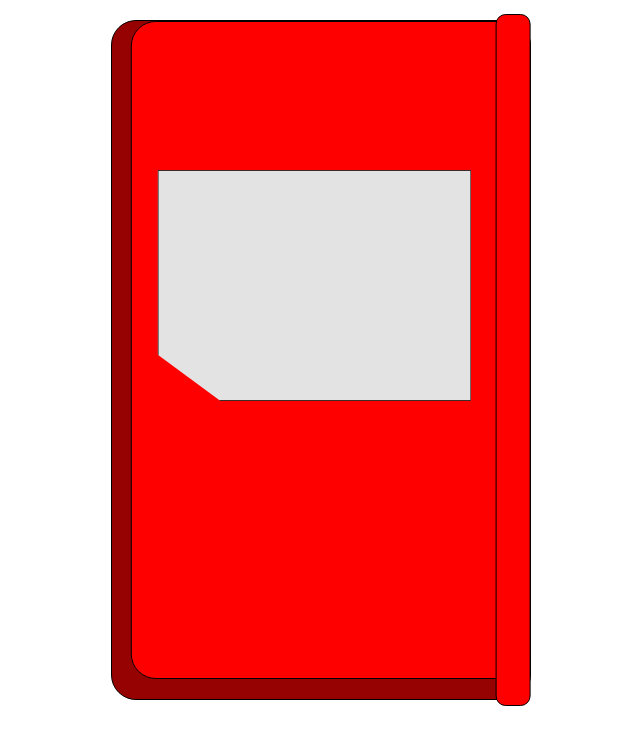
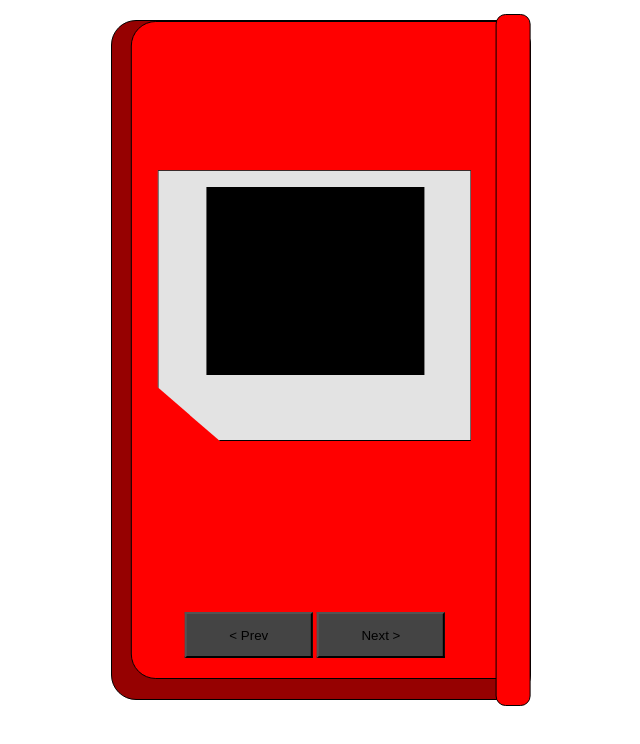
Before and after one commit to VitorBelomo/Pok-dex, a plain HTML site: page index.html in a window 1280 px wide. Shown: the whole page, without its empty margins (319-959 px from the left). Drawn offline with Linux system fonts and the light colour scheme.

Commit message:
os botoes para trocar de pokemon e a tela princial onde eles irao aparece foram adicionados

```diff
--- a/css/style.css
+++ b/css/style.css
@@ -46,9 +46,29 @@ body {
     position: absolute;
     top: 22%;
     width: 75%;
-    height: 34%;
+    height: 40%;
     clip-path: polygon(0% 80%, 20% 100%, 100% 100%, 100% 0%, 0% 0%);
     background-color: #E3E3E3;
     transform: translate(14.5%, 0);
     border: 1px solid black;
 }
+
+
+.pokemon-bg{
+    width: 70%;
+    height: 70%;
+    background-color: black;
+    transform: translate(22%);
+    margin-top: 5%;
+}
+
+.buttons{
+    position: absolute;
+    width: 92%;
+    height: 7%;
+    top: 90%;
+}
+.button{
+    width: 35%;
+    background: #444444;
+}
--- a/index.html
+++ b/index.html
@@ -1,5 +1,6 @@
 <!DOCTYPE html>
 <html lang="en">
+
 <head>
     <meta charset="UTF-8">
     <meta http-equiv="X-UA-Compatible" content="IE=edge">
@@ -7,11 +8,21 @@
     <link rel="stylesheet" href="css/style.css">
     <title>Pokédex</title>
 </head>
+
 <body>
     <div class="container">
-        <div class="fundo"></div>
+        <div class="fundo">
+            <div class="buttons">
+                <button class="button button-prev">&lt; Prev</button>
+                <button class="button button-next">Next &gt;</button>
+            </div>
+        </div>
         <div class="lado"></div>
-        <div class="pokemon-wrapper"></div>
+        <div class="pokemon-wrapper">
+            <div class="pokemon-bg"></div>
+        </div>
+
     </div>
 </body>
+
 </html>
```
